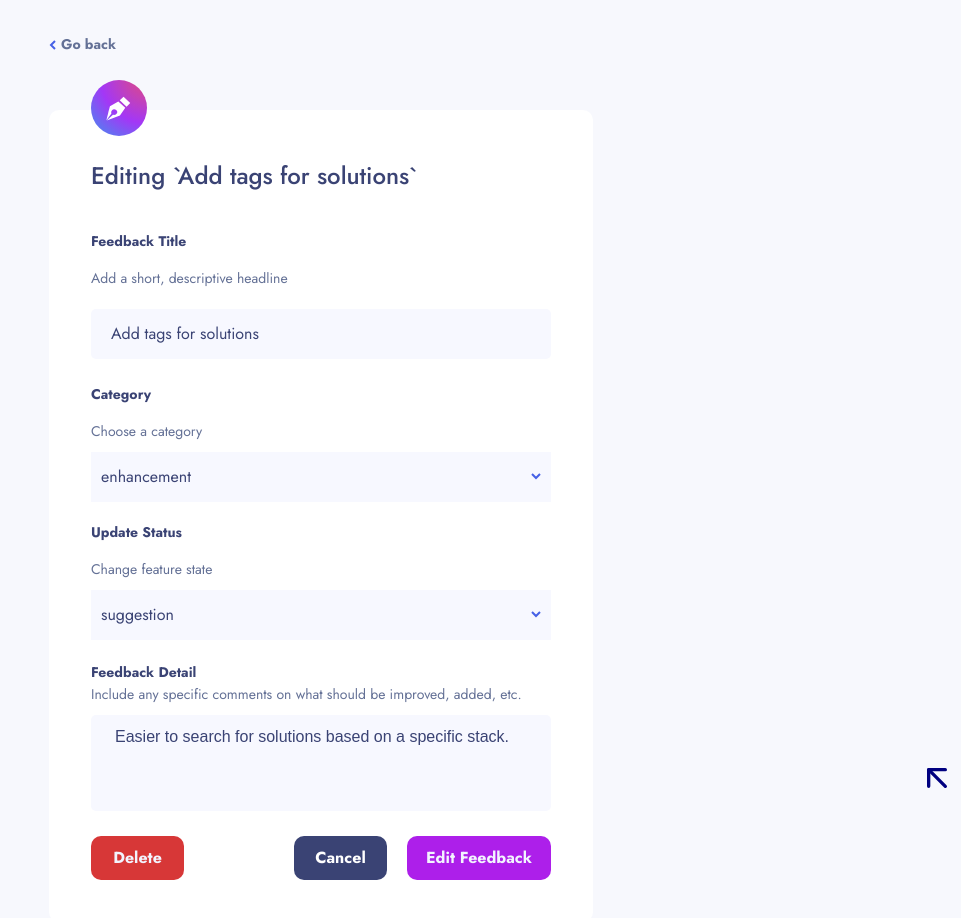
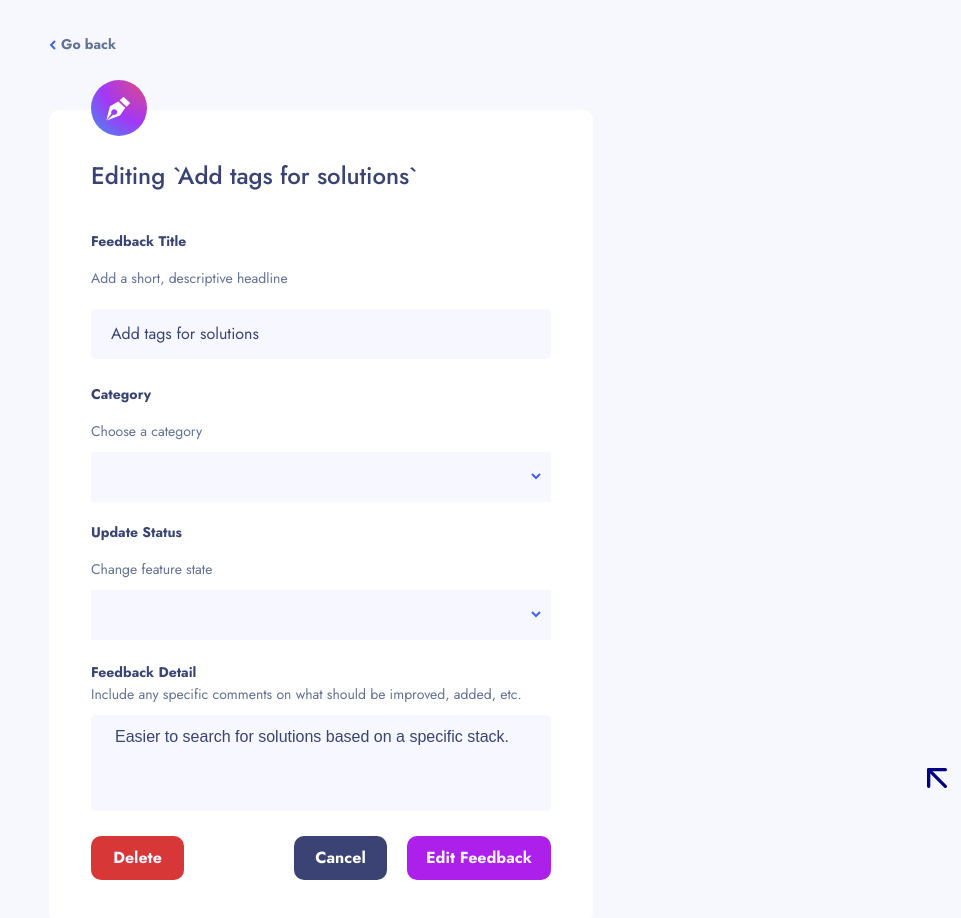
Before and after one commit to mariamo101/team-2, a React (Vite) app: page /edit-feedback/1 in a window 1280 px wide. Shown: the top 918 px of the page, without its empty margins (319-1280 px from the left). Built offline with nearby package versions, Linux system fonts and the light colour scheme.

Commit message:
fix little bugs

```diff
--- a/src/components/EditFeedbacksForm/EditFeedbackForm.jsx
+++ b/src/components/EditFeedbacksForm/EditFeedbackForm.jsx
@@ -1,5 +1,5 @@
 import styles from "./EditFeedbackForm.module.css";
-import {useContext, useEffect} from "react";
+import {useContext} from "react";
 import {FeedbackContext} from "../../store/feedback-context";
 import {useForm} from "react-hook-form";
 import {useParams, useNavigate} from "react-router-dom";
@@ -25,8 +25,8 @@ function EditFeedbackForm({product}) {
 
   console.log(productData);
   // Prepare categories and statuses without modifying their case
-  const categories = ["UI", "UX", ...new Set(productData.map(item => item.category))];
-  const statuses = [...new Set(productData.map(item => item.status))];
+  const categories = ["UI", "UX", "Enhancement", "Bug", "Feature"];
+  const statuses = ["Suggestion", "Live", "Planned", "In-Progress"];
 
   // Navigate for redirecting
 
@@ -39,9 +39,9 @@ function EditFeedbackForm({product}) {
     removeProduct(+id);
   }
 
-  useEffect(() => {
-    console.log(productData);
-  }, [productData]);
+  // useEffect(() => {
+  //   console.log(productData);
+  // }, [productData]);
 
   function handleEditProduct(data) {
     editProductData(id, data.title, data.category, data.status, data.description);
--- a/src/components/NewFeedbackForm/NewFeedBackForm.jsx
+++ b/src/components/NewFeedbackForm/NewFeedBackForm.jsx
@@ -6,7 +6,7 @@ import {useNavigate} from "react-router-dom";
 import styles from "./NewFeedBackForm.module.css";
 
 function NewFeedBackForm() {
-  const {productData, setProduct} = useContext(FeedbackContext);
+  const {setProduct} = useContext(FeedbackContext);
   const navigate = useNavigate();
 
   // Setting Form for sending data
@@ -24,11 +24,7 @@ function NewFeedBackForm() {
   });
 
   // Extract and de-duplicate categories from product data
-  const categories = [
-    ...Array.from(new Set(productData.map(product => product.category))),
-    "ui",
-    "ux",
-  ];
+  const categories = ["UI", "UX", "enhancement", "bug", "feature"];
 
   //Adding product to to the list and resetting inputs
   function handleAddProduct(data) {
```
